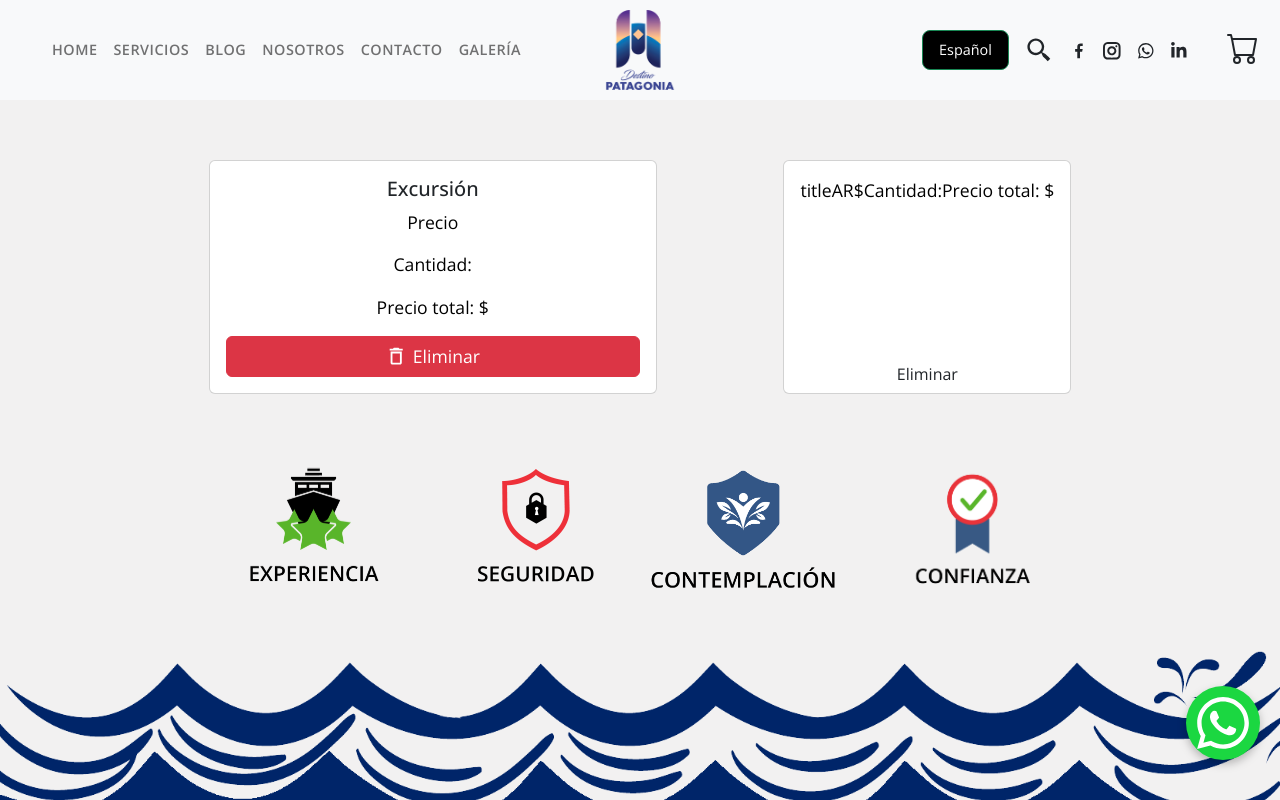
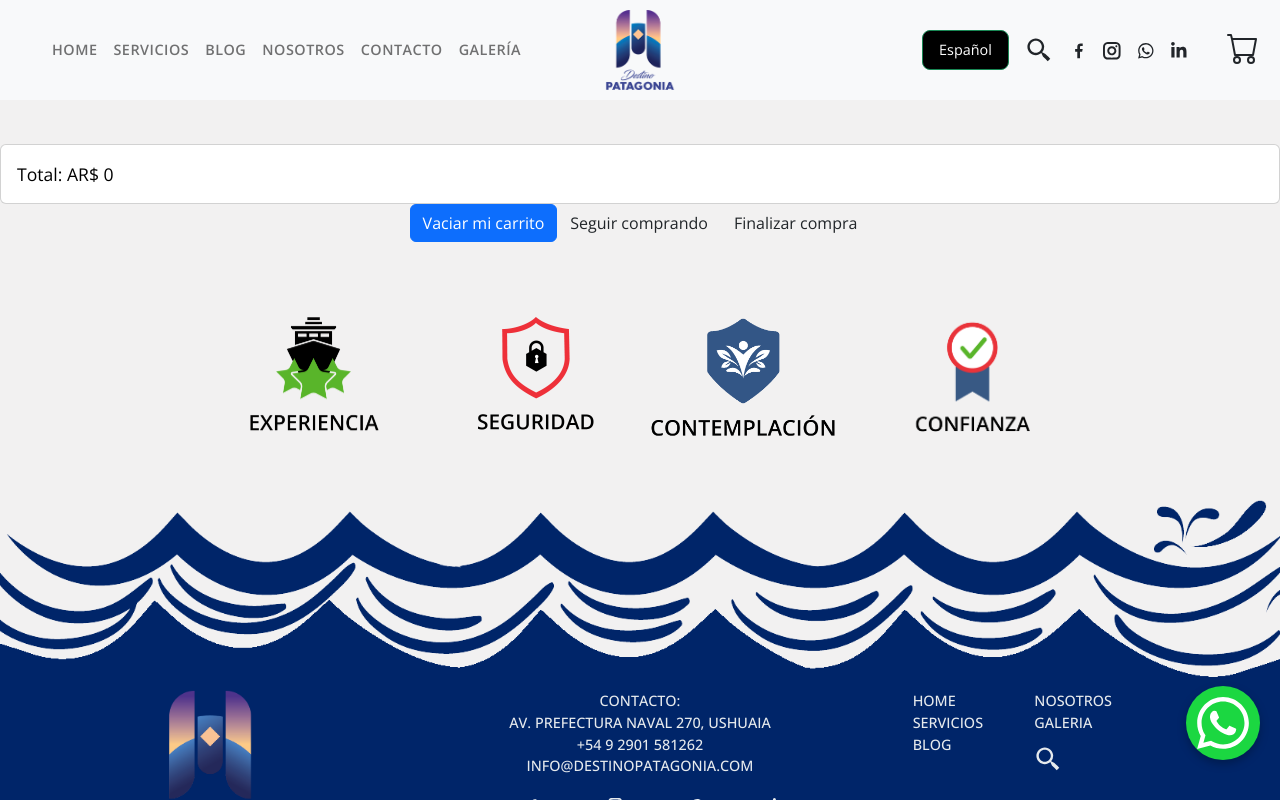
Before and after one commit to Florsala/DestinoP, a React (Create React App) app: page /cart in a window 1280 px wide. Shown: the top 800 px of the page. Built offline with nearby package versions, Linux system fonts and the light colour scheme; a web font is replaced by a local one.

Commit message:
cart details added

```diff
--- a/src/components/Cart.jsx
+++ b/src/components/Cart.jsx
@@ -1,46 +1,68 @@
-import React from "react";
+import React, { useContext } from "react";
+import "../styles/Cart.css";
 import { Button, Card, Container } from "react-bootstrap";
-import { MdDeleteOutline } from 'react-icons/md';
-import '../styles/Cart.css';
-
+import { MdDeleteOutline } from "react-icons/md";
+import { Link } from "react-router-dom";
+import cartContext from "../context/CartContext";
 
 const Cart = () => {
+  let empty = "false";
+
+  const { cart, clearCart, removeItem, addTotal, total } =
+    useContext(cartContext);
+
   return (
-    <div>
-      <Container className="CartItems">
-        <Card style={{ width: "28rem" }}>
+    <div className="CartItems">
+      {cart.map((item) => (
+        <Container>
+          <Card style={{ width: "28rem" }}>
+            <Card.Body style={{ flexDirection: "column" }}>
+              <Card.Title>{item.item.title}</Card.Title>
+              <Card.Text>Precio: {item.item.price}  ARS</Card.Text>
+              <Card.Text>Cantidad: {item.quantity}</Card.Text>
+              <Card.Text>
+                Precio total: ${item.item.price * item.quantity}
+              </Card.Text>
+              <Button  onClick={() => { removeItem(item) } } className="btn-supr" variant="danger">
+                {" "}
+                <MdDeleteOutline style={{ fontSize: "1.4rem" }} /> Eliminar
+              </Button>
+            </Card.Body>
+          </Card>
+        </Container>
+      ))}
 
-          <Card.Body style={{flexDirection:'column'}}>
-            <Card.Title>Excursión</Card.Title>
-            <Card.Text>
-              Precio
-            </Card.Text>
-            <Card.Text>Cantidad: {/* {item.quantity} */}</Card.Text>
-            <Card.Text>
-              Precio total: ${/* {item.item.price * item.quantity} */}
-            </Card.Text>
-            <Button className="btn-supr" variant="danger" > <MdDeleteOutline style={{fontSize:'1.4rem'}}/> Eliminar</Button>
-          </Card.Body>
-        </Card>
+      <Card className="CartItems">
+        <Card.Body>
+          <Card.Text variant="h6">Total: AR$ {addTotal()}</Card.Text>
+        </Card.Body>
+      </Card>
 
-        <Card /* key={item.item.id} */ className="CartContent">
-          <Card.Body>
-            <Card.Text variant="h5">{/* {item.item.title} */} title </Card.Text>
-            <Card.Text variant="h6"> AR${/* {item.item.price} */}</Card.Text>
-            <Card.Text>Cantidad: {/* {item.quantity} */}</Card.Text>
-            <Card.Text>
-              Precio total: ${/* {item.item.price * item.quantity} */}
-            </Card.Text>
-          </Card.Body>
+      <div className="CartButtons">
+        <Button
+          onClick={() => {
+            clearCart((empty = "true"));
+          }}
+        >
+          Vaciar mi carrito
+        </Button>
 
-          <Button
-            variant="outlined" /* startIcon={<DeleteIcon />} */
-            /*  onClick={() => { removeItem(item); } } */
-          >
-            Eliminar
+        {empty && (
+          <>
+            <Link to="/servicios">
+              <Button color="secondary" variant="contained" m={5} size="small">
+                Seguir comprando
+              </Button>
+            </Link>
+          </>
+        )}
+
+        <Link to="/servicios">
+          <Button color="primary" variant="contained" m={5} size="small">
+            Finalizar compra
           </Button>
-        </Card>
-      </Container>
+        </Link>
+      </div>
     </div>
   );
 };
--- a/src/components/CartWidget.jsx
+++ b/src/components/CartWidget.jsx
@@ -2,12 +2,14 @@ import React from "react";
 import { useContext } from "react";
 import { BsCart } from "react-icons/bs";
 import { Link } from "react-router-dom";
+import cartContext from "../context/CartContext";
+
 
 const CartWidget = () => {
 
 
- /*  const { total } = useContext(cartContext);
-  const cartNumber = <span className="cartNumber">{total}</span>; */
+  const { total } = useContext(cartContext);
+  const cartNumber = <span className="cartNumber">{total}</span>;
 
   return (
     <div>
@@ -15,7 +17,7 @@ const CartWidget = () => {
         <Link to={"/cart"}>
           <BsCart />
 
-{/* {total != 0 && (cartNumber)} */}
+ {total != 0 && (cartNumber)}
 
         </Link>
       </div>
--- a/src/components/ItemCount.jsx
+++ b/src/components/ItemCount.jsx
@@ -22,7 +22,7 @@ const ItemCount = ({ Add, stock, counter, setCounter }) => {
 
   return (
     <div className="buttonsBox">
-      <Container style={{ display: "flex", justifyContent: 'center',
+      <div className="container-sm" style={{ display: "flex", justifyContent: 'center',
     alignItems: 'baseline' }}>
         <Button
           variant="contained"
@@ -42,9 +42,9 @@ const ItemCount = ({ Add, stock, counter, setCounter }) => {
         >
           <AiOutlinePlusCircle  style={{fontSize: '1.4rem'}}/>
         </Button>
-      </Container>
+      </div>
 
-      <Container style={{
+      <div className="container-sm" style={{
                     display: "flex",
                     justifyContent: "center",
                     gap: "5px",
@@ -69,7 +69,7 @@ const ItemCount = ({ Add, stock, counter, setCounter }) => {
       >
         Agregar al carrito
       </Button>
-      </Container>
+      </div>
 
 
     </div>
--- a/src/components/ItemDetail.jsx
+++ b/src/components/ItemDetail.jsx
@@ -1,16 +1,15 @@
-import React, { useContext, useEffect, useState } from 'react';
+import React, { useContext, useEffect, useState } from "react";
+import "../styles/ItemDetail.css";
 import { Link } from "react-router-dom";
-
 
 import Container from "react-bootstrap/Container";
 import Row from "react-bootstrap/Row";
 import Col from "react-bootstrap/Col";
 import { Button } from "react-bootstrap";
-import cartContext from '../context/CartContext';
-import ItemCount from './ItemCount';
+import cartContext from "../context/CartContext";
+import ItemCount from "./ItemCount";
 
-const ItemDetail = ({item}) => {
-
+const ItemDetail = ({ item }) => {
   const [addToCart, setAddToCart] = useState(false);
 
   const { addItem, addTotal } = useContext(cartContext);
@@ -19,7 +18,6 @@ const ItemDetail = ({item}) => {
 
   const Add = () => {
     setAddToCart(true);
-
 
     addItem({ item: item, quantity: counter });
 
@@ -33,18 +31,19 @@ const ItemDetail = ({item}) => {
   return (
     <div>
       <Container style={{ marginTop: "7rem" }}>
-        <Row>
-          <Col className="itemContainer-img">
+        <div className="display-grid">
+          <div className="container-md container-grid-img">
+            <img className="span-3" src={item.img} alt="" />
+
             <img src={item.img} alt="" />
-          </Col>
-          {/* <Row>
-                <Col>
-                <img width={'250px'} src={items.img} alt="" />
-                </Col>
-                <Col>
-                <img width={'250px'} src={items.img} alt="" />
-                </Col>
-            </Row> */}
+            <img src={item.img} alt="" />
+            <img src={item.img} alt="" />
+            <img src={item.img} alt="" />
+            <img src={item.img} alt="" />
+            <img src={item.img} alt="" />
+          </div>
+
+
           <Col>
             <div className="itemContainer">
               <h1>{item.title}</h1>
@@ -95,16 +94,13 @@ const ItemDetail = ({item}) => {
                   }}
                 >
                   <p className="text-uppercase">total a pagar</p>
-                  <p>$$$</p>
+                  <p>${addTotal()}</p>
                 </div>
-
-
 
                 {
                   !addToCart && (
-          <div >
+                    <div>
                       <ItemCount
-
                         Add={Add}
                         counter={counter}
                         setCounter={setCounter}
@@ -116,25 +112,29 @@ const ItemDetail = ({item}) => {
                 }
 
                 {addToCart && (
-        <div  style={{display:'inline-flex', gap:'0.3125rem'}}>
+                  <div style={{ display: "inline-flex", gap: "0.3125rem" }}>
                     <Link to="/cart">
-            <Button color="secondary" variant="outline-info" m={5} size="small">
+                      <Button
+                        color="secondary"
+                        variant="outline-info"
+                        m={5}
+                        size="small"
+                      >
                         Finalizar Compra
                       </Button>
                     </Link>
 
                     <Link to="/servicios">
-            <Button variant="outline-success" color="secondary">Seguir comprando</Button>
+                      <Button variant="outline-success" color="secondary">
+                        Seguir comprando
+                      </Button>
                     </Link>
                   </div>
                 )}
-
               </div>
             </Container>
           </Col>
-
-
-        </Row>
+        </div>
 
         <Container className="text-justify">
           <h2>Descripción</h2>
@@ -142,7 +142,7 @@ const ItemDetail = ({item}) => {
         </Container>
       </Container>
     </div>
-  )
-}
+  );
+};
 
-export default ItemDetail
+export default ItemDetail;
--- a/src/context/CartContext.js
+++ b/src/context/CartContext.js
@@ -58,7 +58,7 @@ const addTotal = () => {
 const removeItem = (item) => {
 
   const newList = cart.filter(
-    e => e.items.id !== item.item.id
+    e => e.item.id !== item.item.id
   )
 setCart(newList);
 addTotal();
--- a/src/data/dataTours.js
+++ b/src/data/dataTours.js
@@ -6,7 +6,7 @@ const dataTours = [
       img: process.env.PUBLIC_URL + "/img/lobos.jpg",
       title: "Isla de Lobos",
       text: "Durante tu visita al Fin del Mundo no te pierdas la oportunidad de   navegarlas míticas aguas del Canal Beagle, en una experiencia que te llevará a imaginar aquellas historuas de los primeros navegantes que surcaban estos mares.",
-      price:"700",
+      price:"7000",
       category:"Navegacion",
     },
     {
@@ -14,7 +14,7 @@ const dataTours = [
       img: process.env.PUBLIC_URL +'/img/harberton.jpg',
       title: "Estancia Harberton",
       text: "Durante tu visita al Fin del Mundo no te pierdas la oportunidad de   navegarlas míticas aguas del Canal Beagle, en una experiencia que te llevará a imaginar aquellas historuas de los primeros navegantes que surcaban estos mares.",
-      price:"700",
+      price:"4000",
       category:"Verano",
     },
 
@@ -23,7 +23,7 @@ const dataTours = [
       img: process.env.PUBLIC_URL +"/img/pinguinos.jpg",
       title: "Pinguinera",
       text: "Durante tu visita al Fin del Mundo no te pierdas la oportunidad de   navegarlas míticas aguas del Canal Beagle, en una experiencia que te llevará a imaginar aquellas historuas de los primeros navegantes que surcaban estos mares.",
-      price:"700",
+      price:"7500",
       category:"Verano",
     },
 
--- a/src/styles/Cart.css
+++ b/src/styles/Cart.css
@@ -7,7 +7,7 @@
 }
 
 .CartItems{
-    margin-top:10rem;
+    margin-top: 9rem;
 }
 
 .CartItems h5{
@@ -18,3 +18,20 @@
     color: black;
     font-size: 1.1rem;
 }
+
+
+.cartNumber {
+  font-size: 12px;
+  border-radius: 50%;
+  position: absolute;
+  font-weight: 700;
+  background-color: #f72222;
+  width: 1.2rem;
+  height: 1.2rem;
+  right: -0.1rem;
+  top: 1.01rem;
+  display: flex;
+  align-items: center;
+  justify-content: center;
+  color: #fff;
+}
--- /dev/null
+++ b/src/styles/ItemDetail.css
@@ -0,0 +1,42 @@
+.text-justify{
+    text-align: justify;
+}
+
+.container-grid-img {
+  display: grid;
+  grid-template-columns: repeat (3, 1fr);
+  /*  grid-auto-rows: 380px; */
+  width: 31.25rem;
+  gap: 0.8rem;
+}
+
+.container-grid-img img {
+  width: 100%;
+  height: 100%;
+  object-fit: cover;
+  cursor: pointer;
+}
+
+.display-grid {
+  display: grid;
+  grid-template-columns: 2fr 1.5fr;
+
+}
+
+.span-3 {
+  grid-column: span 3;
+}
+
+@media only screen and (max-width: 768px) {
+  .display-grid {
+    display: grid;
+    grid-template-columns: auto;
+    gap: 2rem;
+  }
+}
+
+@media only screen and (max-width: 590px) {
+  .span-3 {
+    grid-column: span 2;
+  }
+}
```
Lines whose indentation alone changed are shown as unchanged.
